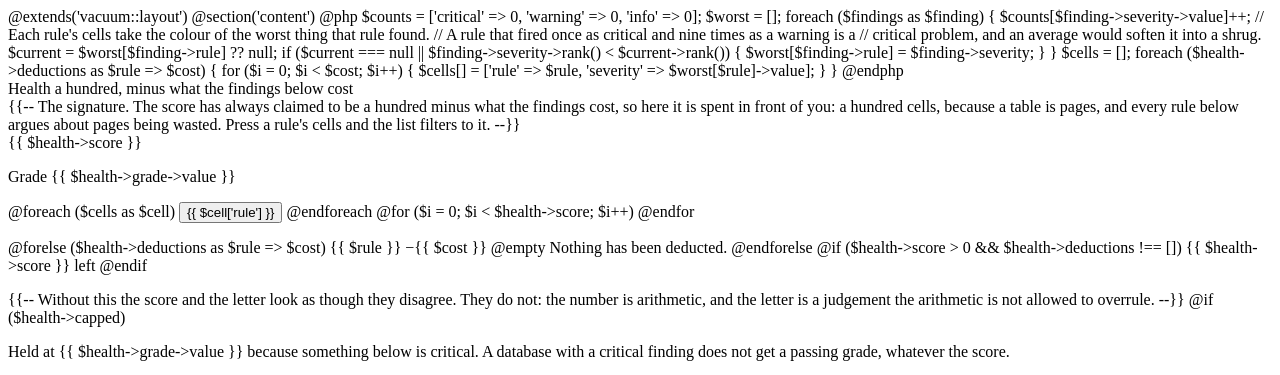
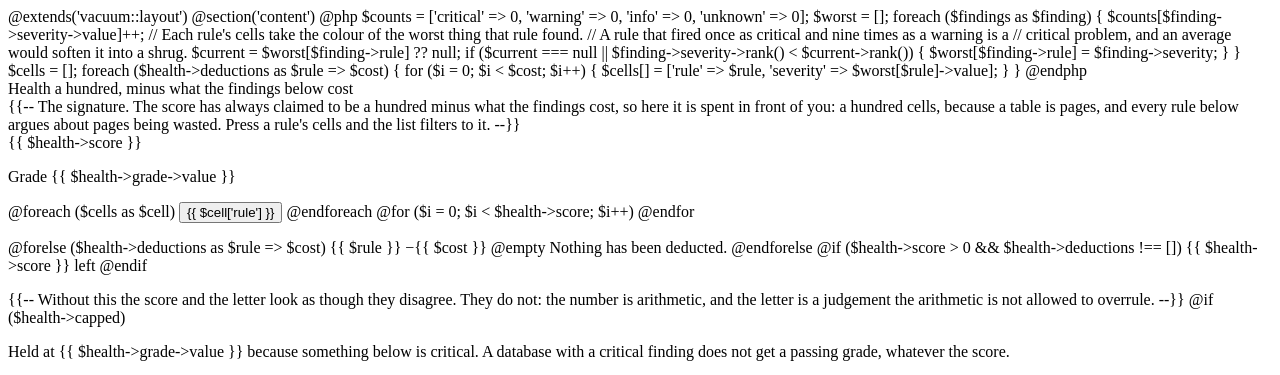
Before and after one commit to Heyosseus/vacuum, a PHP site: page /resources/views/dashboard.blade.php in a window 1280 px wide. Shown: the top 375 px of the page. Run offline with PHP 8.4, Linux system fonts and the light colour scheme.

Commit message:
fix: count Unknown-severity findings on the dashboard

```diff
--- a/resources/views/dashboard.blade.php
+++ b/resources/views/dashboard.blade.php
@@ -2,7 +2,7 @@
 
 @section('content')
     @php
-        $counts = ['critical' => 0, 'warning' => 0, 'info' => 0];
+        $counts = ['critical' => 0, 'warning' => 0, 'info' => 0, 'unknown' => 0];
         $worst = [];
 
         foreach ($findings as $finding) {
```
